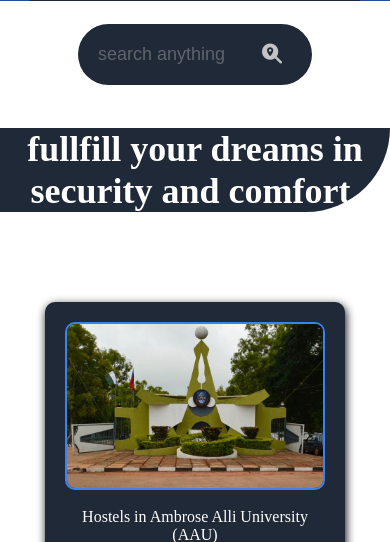
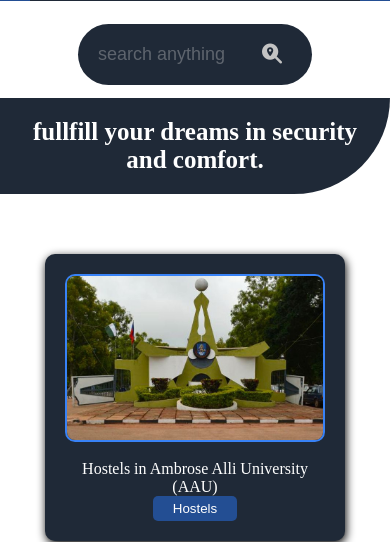
Before and after one commit to Osas3dx/Memory-marching-game, a PHP site: page / in a window 390 px wide. Shown: the part 765-1307 px from the top of the page. Run offline with PHP 8.4, Linux system fonts and the light colour scheme; some libraries are stand-ins or nearby versions.

Commit message:
all some styles to my form 2

```diff
--- a/formpop.css
+++ b/formpop.css
@@ -61,7 +61,7 @@
     .formpop{
         position: fixed;
         transform: translate(-50%, -50%);
-        margin: 20px;
+        margin: auto;
         gap: 10px;
         padding: 10px;
         display: flex;
--- a/style.css
+++ b/style.css
@@ -258,12 +258,14 @@ a{
 
     h3{
         color: rgb(255, 255, 255);
-        font-size: 36px;
+        font-size: 25px;
         width: 100%;
         text-align: center;
         background-color: #1f2937;
         border-radius: 0px 0px 133px 0px ;
-        margin: 80px 0px;
+        margin: 50px 0px;
+        padding: 20px 10px;
+
 }
     .mainFront{
         display: flex;
```
